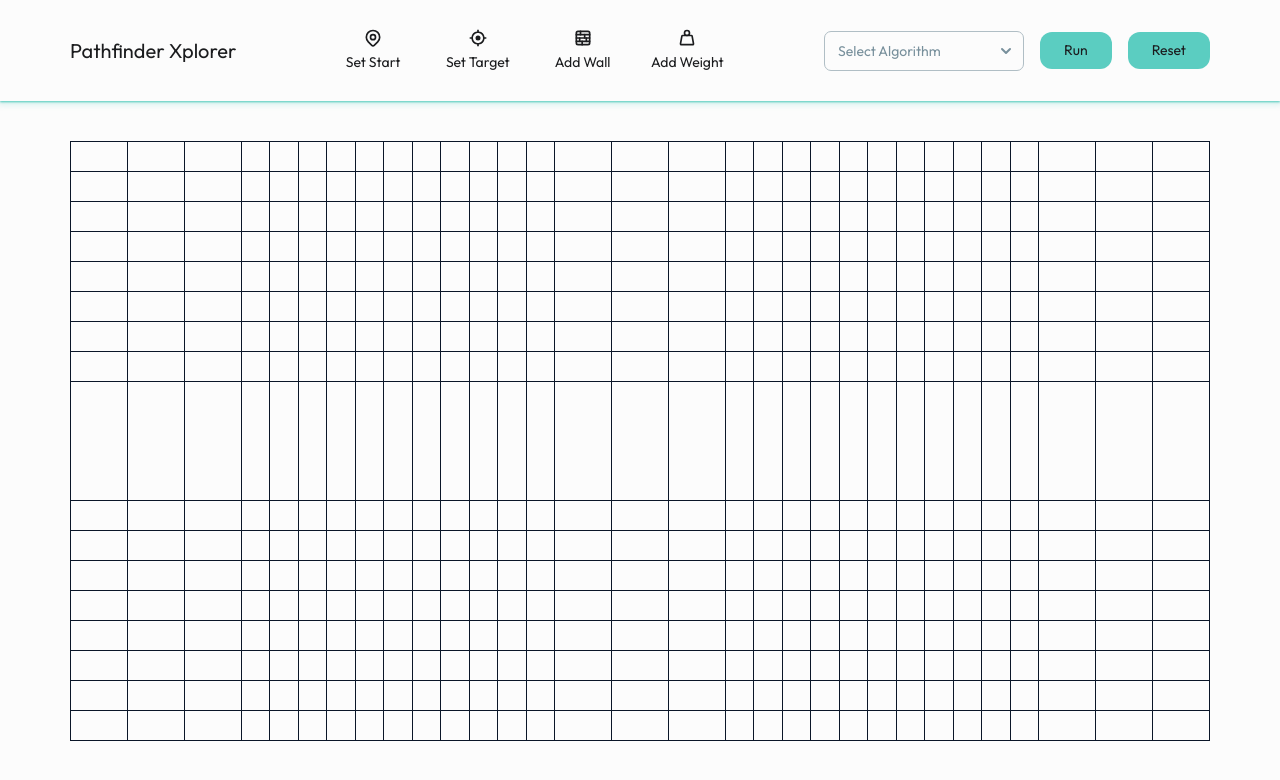
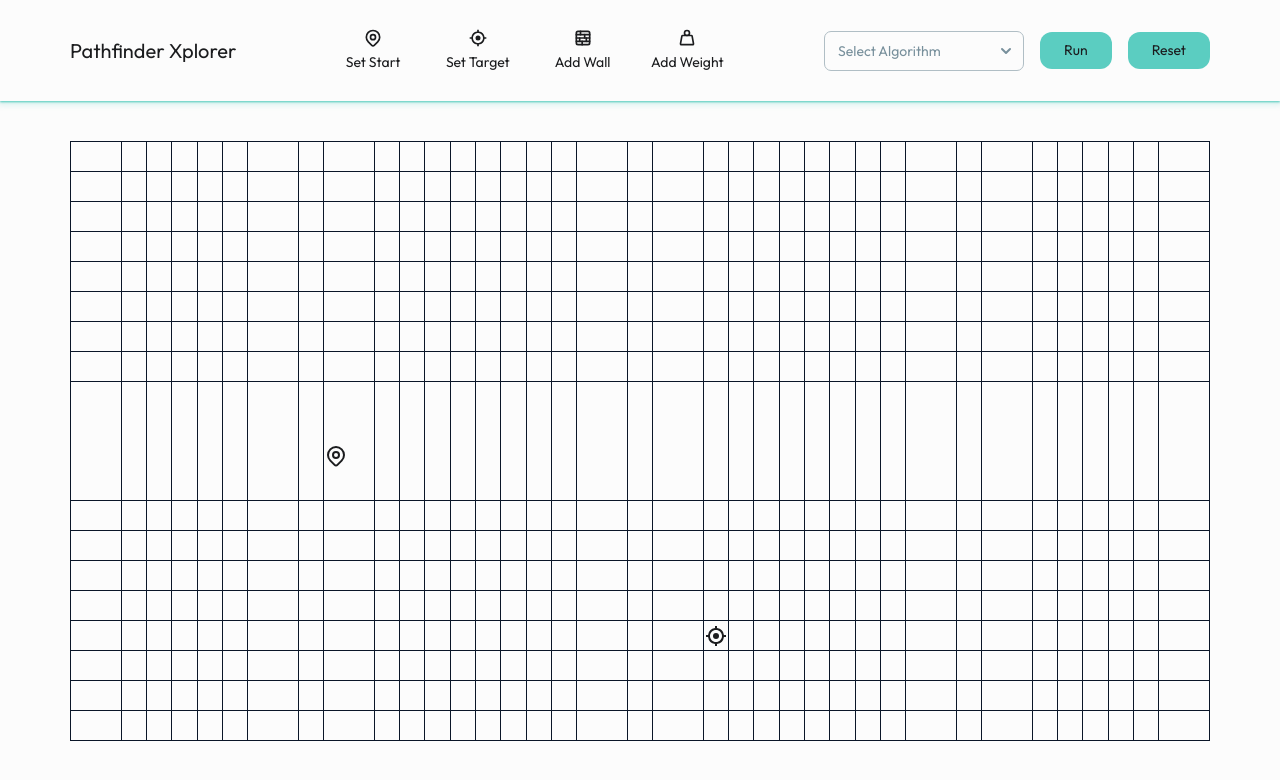
Before and after one commit to KarimBastami/Pathfinder-Xplorer, a React (Vite) app: page / in a window 1280 px wide. Shown: the top 780 px of the page. Built offline with nearby package versions, Linux system fonts and the light colour scheme.

Commit message:
feat: Start & End Positions for Grid

```diff
--- a/src/components/grid/Board.jsx
+++ b/src/components/grid/Board.jsx
@@ -1,5 +1,9 @@
 import "./Board.css"
+
 import GridContext from "../../context/GridContext"
+
+import { HiOutlineLocationMarker } from "react-icons/hi"
+import { BiTargetLock } from "react-icons/bi"
 import { useState, useContext, useRef } from "react"
 
 
@@ -42,7 +46,10 @@ function Board() {
 
               gridCell.isWall ? classList.push("wall") : ""
 
-              return <div key={i} ref={ref} className={classList.join(" ")}></div>
+              return <div key={i} ref={ref} className={classList.join(" ")}>
+                {gridCell.isStart ? <HiOutlineLocationMarker className="text-h2" /> : null}
+                {gridCell.isTarget ? <BiTargetLock className="text-h2" /> : null}
+              </div>
             })
           }
         </div>
--- a/src/context/GridContext.jsx
+++ b/src/context/GridContext.jsx
@@ -5,10 +5,10 @@ const GridContext = createContext()
 
 export const GridProvider = ({ children }) => {
 
-  const gridWidth = 40
+  const gridWidth = 45
   const gridHeight = 20
   const startCell = {x: 10, y: 10}
-  const targetCell = {x: 35, y: 16}
+  const targetCell = {x: 25, y: 16}
   const startingCell = useRef(startCell)
   const targetingCell = useRef(targetCell)
 
--- a/src/views/root/Root.css
+++ b/src/views/root/Root.css
@@ -13,7 +13,7 @@
 /*    Variables    */
 /* ############### */
 
---grid-width: 40;
+--grid-width: 45;
 --grid-height: 20;
 
 /* ############### */
```
